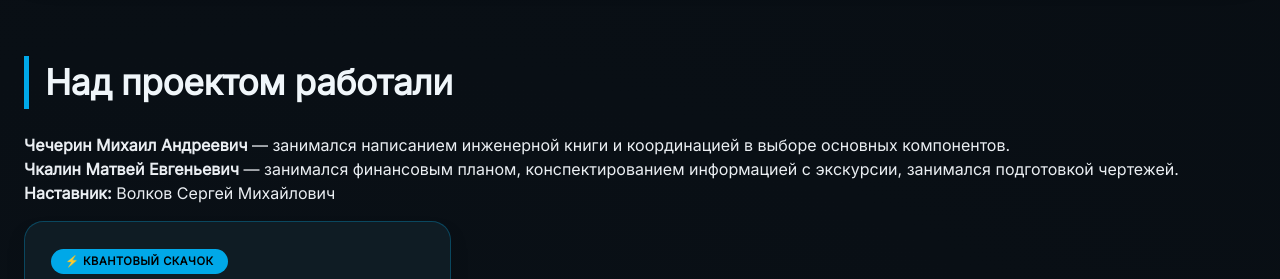
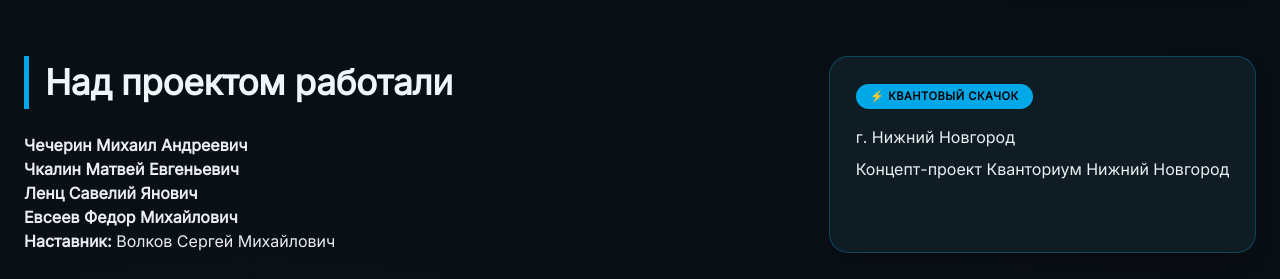
Before and after one commit to PeterSkwortsov/arctic-and-antarctic-bus, a plain HTML site: page index.html in a window 1280 px wide. Shown: the part 800-1079 px from the top of the page. Drawn offline with nearby package versions, Linux system fonts and the light colour scheme.

Commit message:
2 фио

```diff
--- a/index.html
+++ b/index.html
@@ -377,10 +377,10 @@
             <div style="display: flex; flex-wrap: wrap; justify-content: space-between; gap: 1rem;">
                 <div>
                     <h2>Над проектом работали</h2>
-                    <p><strong>Чечерин Михаил Андреевич</strong> — занимался написанием инженерной книги и координацией
-                        в выборе основных компонентов.</p>
-                    <p><strong>Чкалин Матвей Евгеньевич</strong> — занимался финансовым планом, конспектированием
-                        информацией с экскурсии, занимался подготовкой чертежей.</p>
+                    <p><strong>Чечерин Михаил Андреевич</strong></p>
+                    <p><strong>Чкалин Матвей Евгеньевич</strong> </p>
+                    <p><strong>Ленц Савелий Янович</strong> </p>
+                    <p><strong>Евсеев Федор Михайлович</strong> </p>
                     <p><strong>Наставник:</strong> Волков Сергей Михайлович</p>
                 </div>
                 <div class="card" style="background:#0F1C24;">
```
